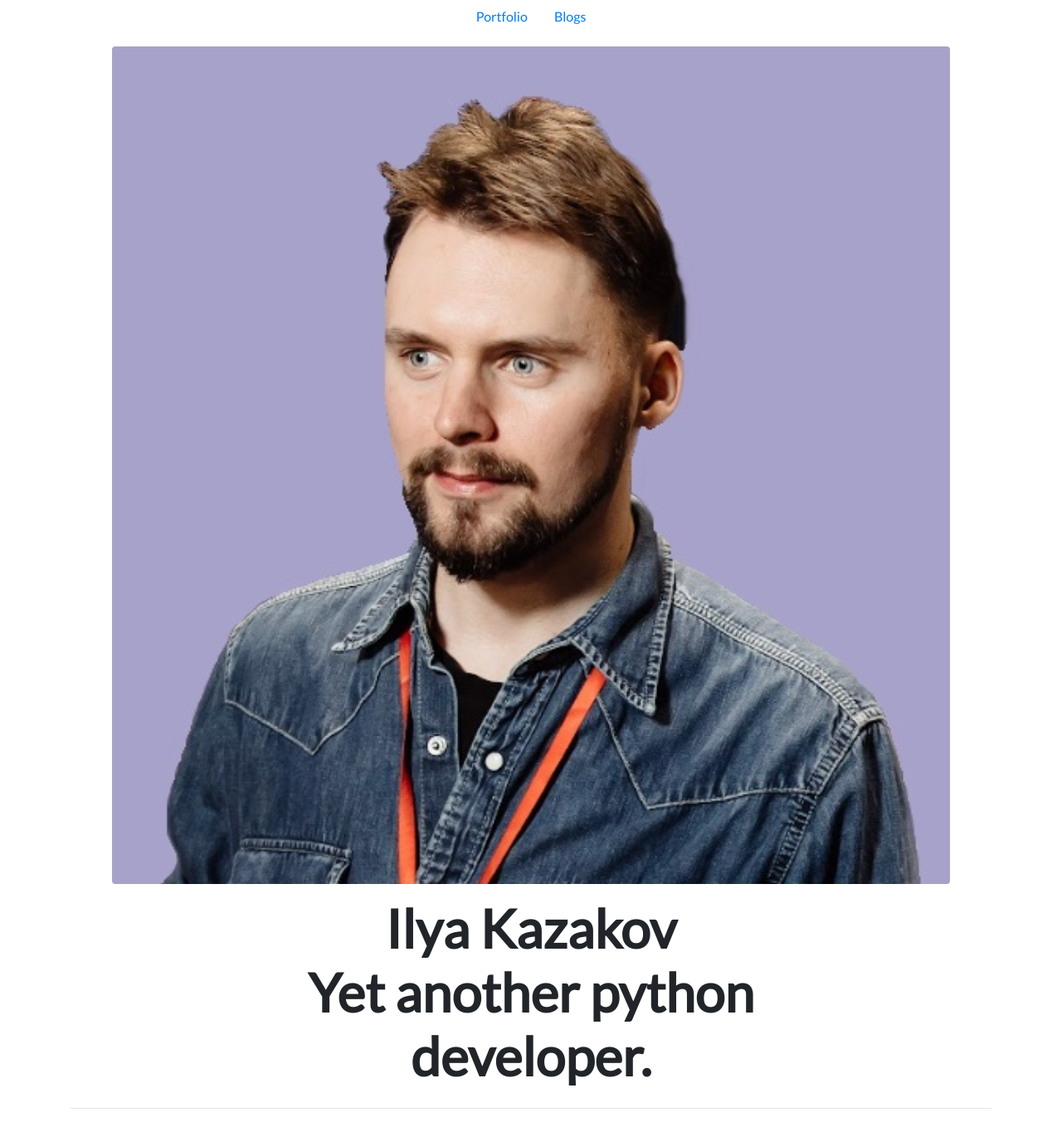
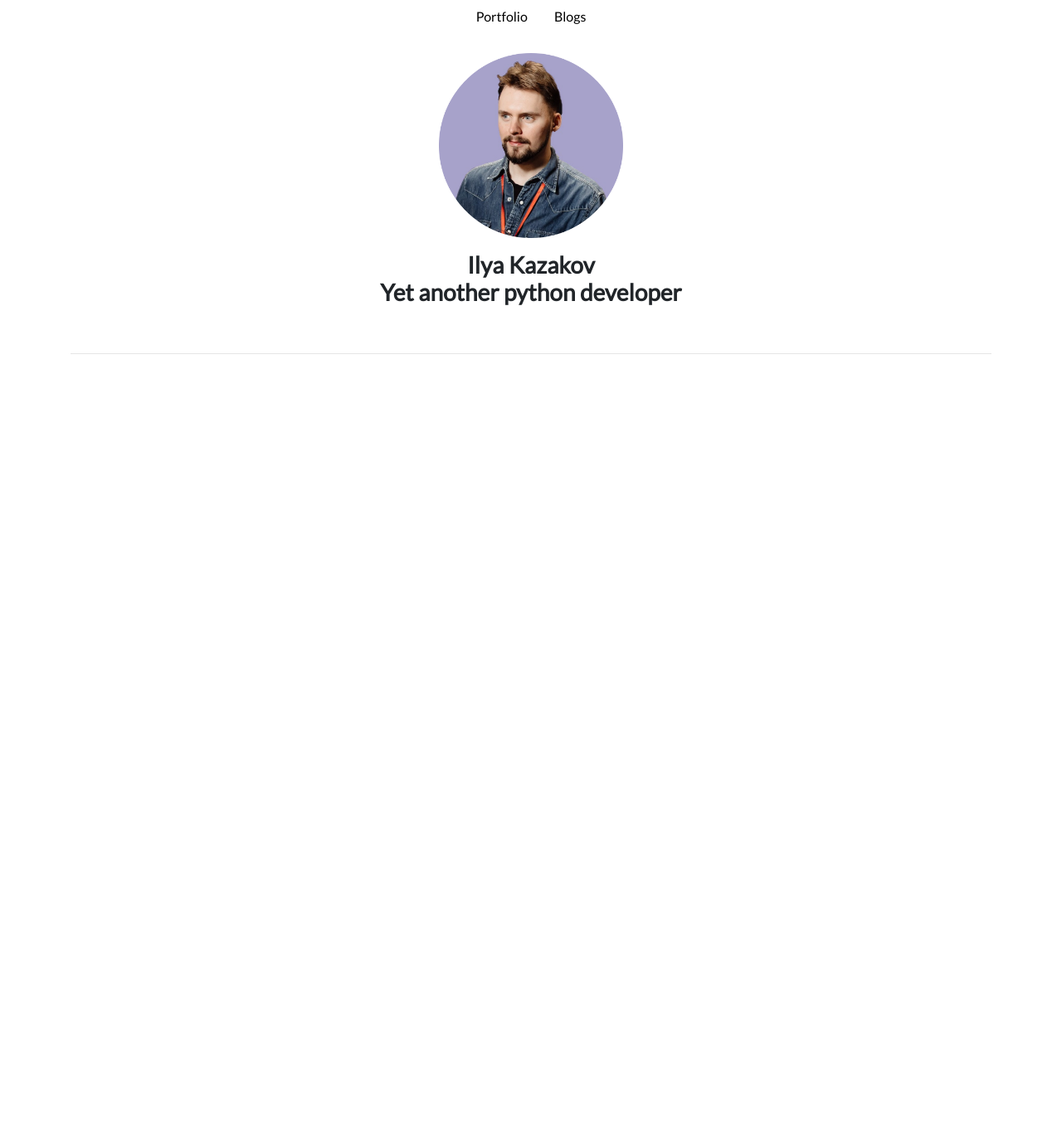
Before and after one commit to mrKazzila/personal_portfolio, a Django app: page / in a window 1280 px wide. Shown: the part 56-1409 px from the top of the page at 83% size. After the commit the page ends 483 px from the top, so only its background shows below. Run offline with Django 3.2, Linux system fonts and the light colour scheme; data that the repository does not hold is empty; some libraries are stand-ins or nearby versions.

Commit message:
feat: update portfolio pages

```diff
--- a/portfolio/my_portfolio/templates/my_portfolio/base.html
+++ b/portfolio/my_portfolio/templates/my_portfolio/base.html
@@ -10,11 +10,8 @@
 
   <!-- Bootstrap CSS -->
   <link rel="stylesheet" href="https://stackpath.bootstrapcdn.com/bootstrap/4.4.1/css/bootstrap.min.css" integrity="sha384-Vkoo8x4CGsO3+Hhxv8T/Q5PaXtkKtu6ug5TOeNV6gBiFeWPGFN9MuhOf23Q9Ifjh" crossorigin="anonymous">
-
   <link rel="stylesheet" href="{% static 'vendor/css/custom.css' %}">
-
   <link href="https://fonts.googleapis.com/css?family=Lato&display=swap" rel="stylesheet">
-
   <link rel="icon" type="image/png" href="{% static '/vendor/img/Logo.png' %}">
 
   <title>Kazzila</title>
@@ -24,6 +21,7 @@
 
   <nav id="topNav" class="navbar navbar-expand-md navbar-light">
     <div class="container">
+
       <a class="navbar-brand" href=#">
         <img src="{% static '/vendor/img/Logo.png' %}" width="30" height="30" class="d-inline-block align-top" alt="Kazzila's Logo">
         <span>Ilya Kazakov</span>
@@ -45,18 +43,20 @@
           </li>
         </ul>
       </div>
+
     </div>
   </nav>
 
   <ul class="nav justify-content-center">
     <li class="nav-item">
-    <a class="nav-link active" aria-current="page" href="/">Portfolio</a>
+      <a class="nav-link links-portfolio" aria-current="page" href="/">Portfolio</a>
     </li>
     <li class="nav-item">
-    <a class="nav-link" href="{% url 'blog:blogs' %}">Blogs</a>
+      <a class="nav-link links-portfolio" href="{% url 'blog:blogs' %}">Blogs</a>
     </li>
   </ul>
 
+  <br>
 
   <!-- My content -->
   <div class="container">
--- a/portfolio/my_portfolio/templates/my_portfolio/portfolio.html
+++ b/portfolio/my_portfolio/templates/my_portfolio/portfolio.html
@@ -4,17 +4,21 @@
 
 {% block content %}
 
-<div class="row justify-content-center my-3">
-  <div class="text-center">
-    <img src="{% static 'vendor/img/Iam.jpg' %}" class="rounded">
+<div class="row justify-content-center mb-3">
+  <div class="content-center col-5">
+    <div class="text-center">
+    <img src="{% static 'vendor/img/Iam.png' %}" class="img-fluid">
+    </div>
   </div>
 </div>
 
-<div class="row justify-content-center mb-3">
+<div class="row justify-content-center mb-5">
   <div class="col-md-9 text-center">
-    <h1 id="hometext" class="font-weight-bold">
-      Ilya Kazakov<br>Yet another python developer.
-    </h1>
+    <h3 id="hometext" class="font-weight-bold">
+      Ilya Kazakov
+      <br>
+      Yet another python developer
+    </h3>
   </div>
 </div>
 
--- a/portfolio/static/vendor/css/custom.css
+++ b/portfolio/static/vendor/css/custom.css
@@ -15,7 +15,7 @@
 }
 
 @media (min-width: 992px) {
-    #hometext {
+    #my_portfoliotext {
         font-size: 4rem;
     }
     #blogdetailtitle {
@@ -30,3 +30,16 @@
   width: 100%;
   padding-top: 100%;
 }
+
+.img-fluid {
+    max-width: 50%;
+    height: auto;
+}
+.links-portfolio {
+    text-decoration: none;
+    color: rgba(0,0,0,1) !important;
+}
+.links-portfolio:hover {
+    text-decoration: none;
+    color: rgba(0,0,0,.5) !important;
+}
```
Also changed, not shown: portfolio/static/vendor/img/Iam.jpg (deleted), portfolio/static/vendor/img/Iam.png (added). Lines whose indentation alone changed are shown as unchanged.
